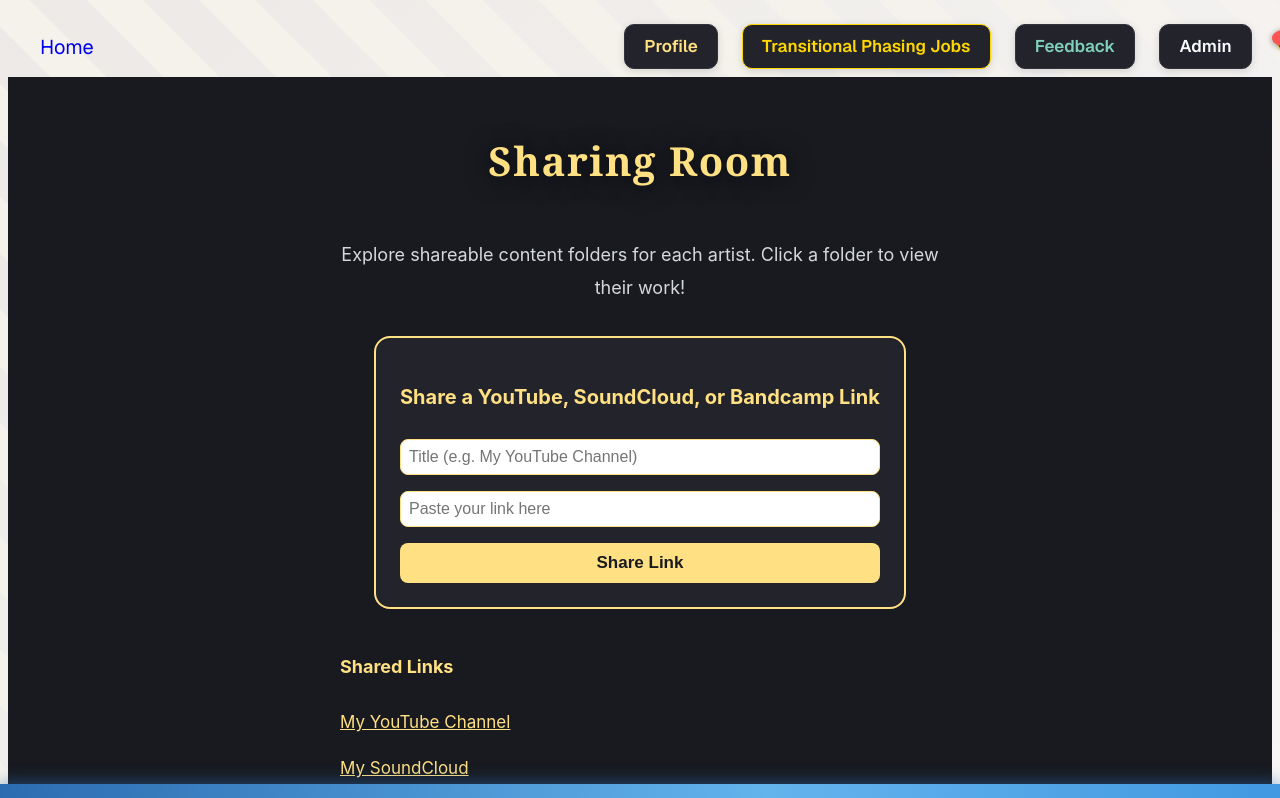
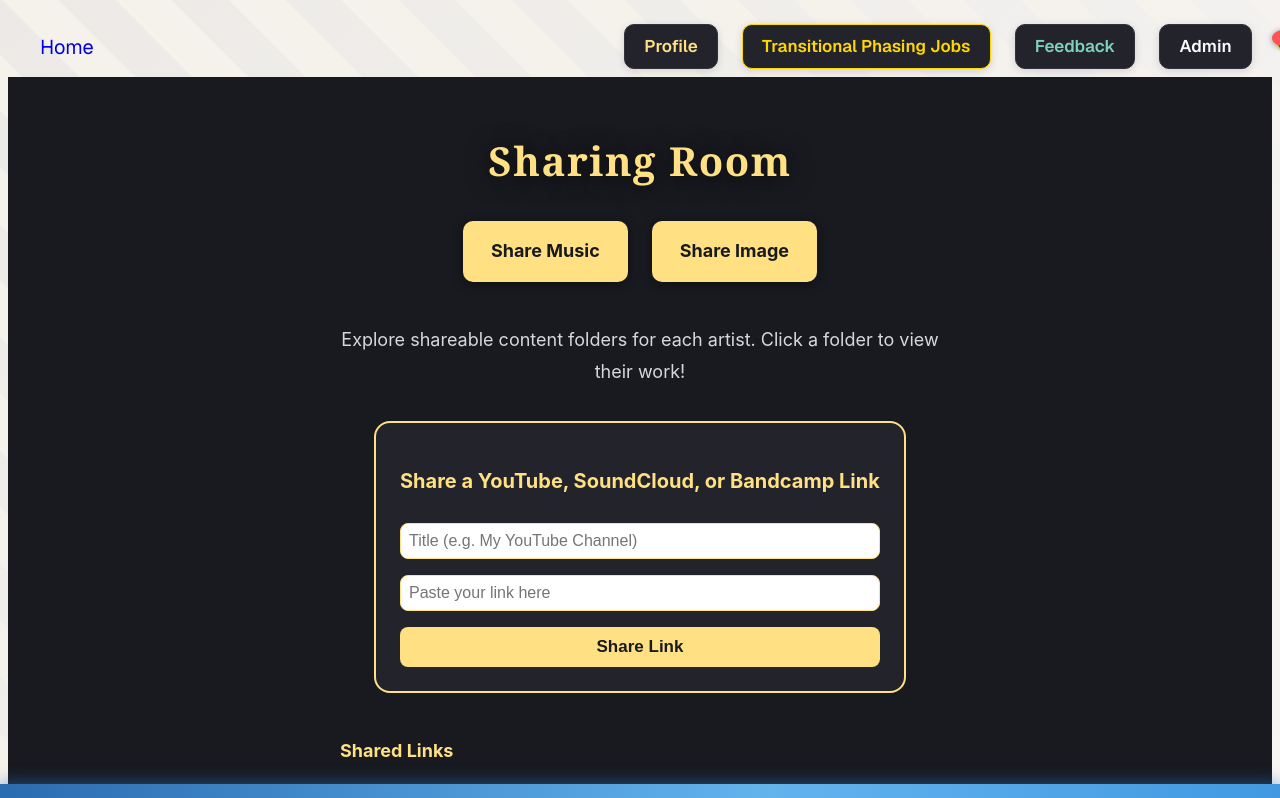
Before and after one commit to Shellzonit/auralis-sanctuary-, a Next.js app: page /sharing in a window 1280 px wide. Shown: the top 798 px of the page. Built offline with nearby package versions, Linux system fonts and the light colour scheme.

Commit message:
Add prominent music and image sharing links to Sharing Room

```diff
--- a/app/sharing/page.tsx
+++ b/app/sharing/page.tsx
@@ -140,6 +140,40 @@ export default function SharingPage() {
       >
         Sharing Room
       </h1>
+      <div style={{ display: 'flex', gap: 24, marginBottom: 24 }}>
+        <a
+          href="#music-upload"
+          style={{
+            background: '#ffe082',
+            color: '#181a20',
+            fontWeight: 700,
+            borderRadius: 10,
+            padding: '14px 28px',
+            fontSize: 18,
+            textDecoration: 'none',
+            boxShadow: '0 2px 12px #0006',
+            transition: 'background .13s, color .13s',
+          }}
+        >
+          Share Music
+        </a>
+        <a
+          href="#image-upload"
+          style={{
+            background: '#ffe082',
+            color: '#181a20',
+            fontWeight: 700,
+            borderRadius: 10,
+            padding: '14px 28px',
+            fontSize: 18,
+            textDecoration: 'none',
+            boxShadow: '0 2px 12px #0006',
+            transition: 'background .13s, color .13s',
+          }}
+        >
+          Share Image
+        </a>
+      </div>
       <p style={{ color: '#f7fafc', opacity: 0.85, fontSize: 18, marginBottom: 32, textAlign: 'center', maxWidth: 600 }}>
         Explore shareable content folders for each artist. Click a folder to view their work!
       </p>
@@ -177,7 +211,7 @@ export default function SharingPage() {
           ))}
         </ul>
       </div>
-      <form onSubmit={handleUpload} style={{ background: '#23242b', border: '2px solid #ffe082', borderRadius: 16, padding: 24, marginBottom: 36, width: '100%', maxWidth: 480, display: 'flex', flexDirection: 'column', gap: 16 }}>
+      <form id="image-upload" onSubmit={handleUpload} style={{ background: '#23242b', border: '2px solid #ffe082', borderRadius: 16, padding: 24, marginBottom: 36, width: '100%', maxWidth: 480, display: 'flex', flexDirection: 'column', gap: 16 }}>
         <h2 style={{ color: '#ffe082', fontSize: 22, fontWeight: 700, marginBottom: 8 }}>Upload Your Art or Music</h2>
         <input
           type="text"
@@ -198,6 +232,7 @@ export default function SharingPage() {
           <option value="image">Image</option>
           <option value="music">Music</option>
         </select>
+          <form id="music-upload" onSubmit={handleUpload} style={{ display: 'none' }}></form>
         <input
           type="file"
           accept={form.type === 'image' ? 'image/*' : 'audio/*'}
```
